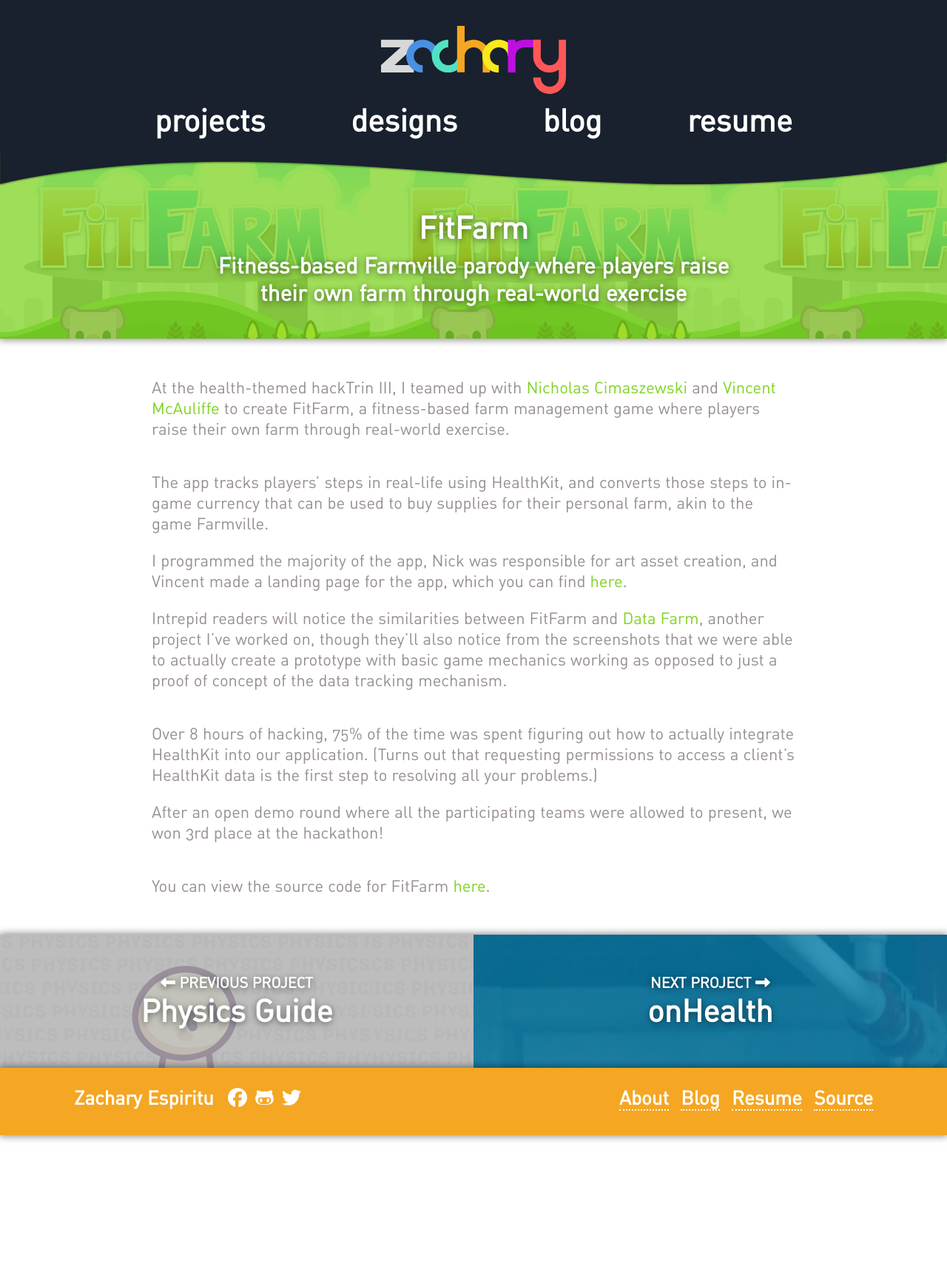
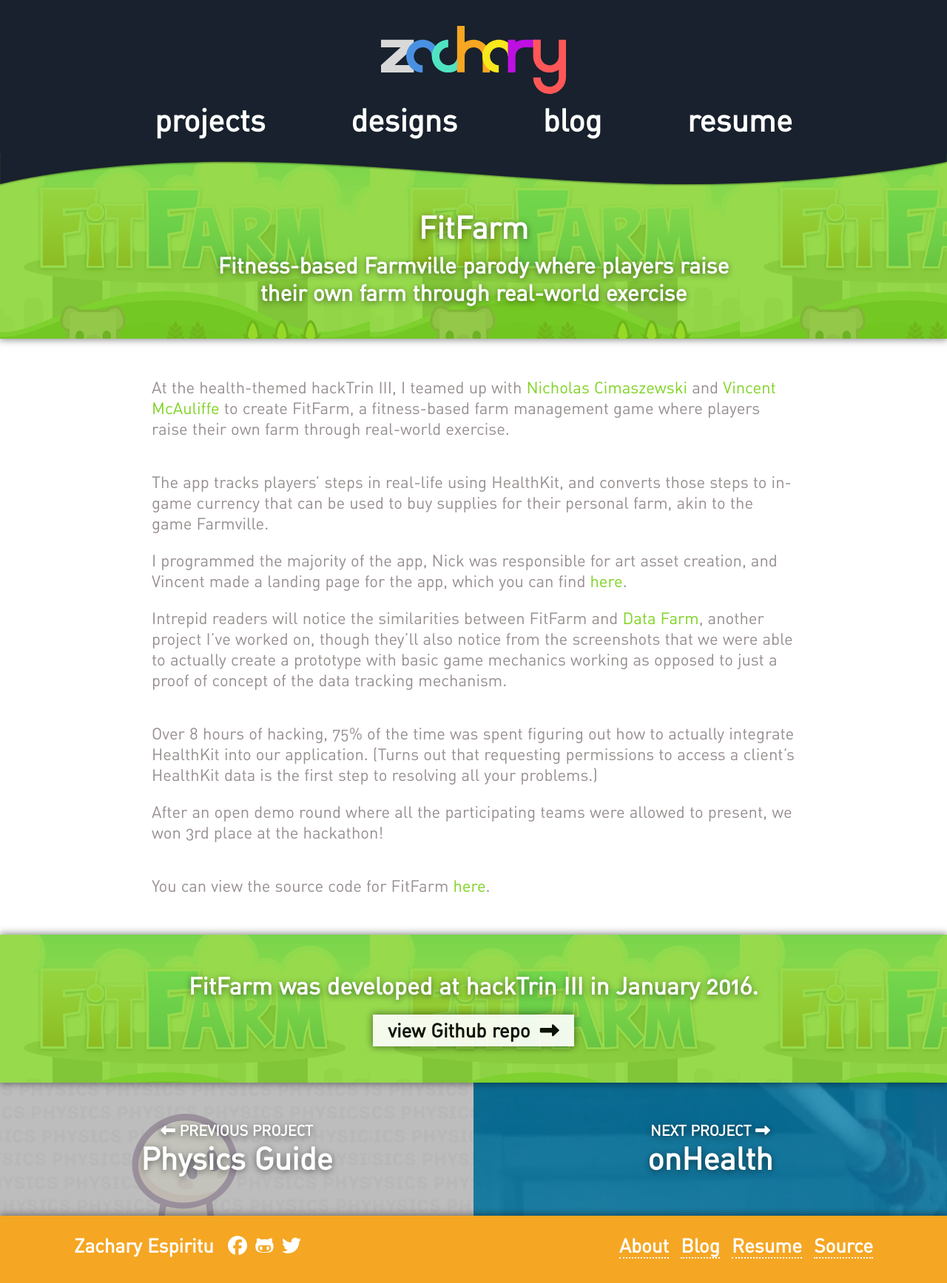
Before and after one commit to ZacharyEspiritu/zacharyespiritu.github.io, a Jekyll site: the page built from _projects/2016-01-31-fit-farm.markdown, in a window 1280 px wide. Shown: the whole page at 74% size. Built offline with Jekyll 4.4.1, drawn with Linux system fonts in a browser that asks for light colours; nearby versions of some CDN libraries.

Commit message:
Add post ending tagline CSS

```diff
--- a/_includes/post_preview.html
+++ b/_includes/post_preview.html
@@ -1,7 +1,6 @@
 {% assign next_post = page.next %}
 {% assign previous_post = page.previous %}
 
-<footer class="post-footer">
 <nav role="navigation">
     {% if previous_post %}
         <a href="{{ previous_post.url }}" class="post-block" style="background-image: url('{{ previous_post.image_path }}');">
@@ -44,7 +43,6 @@
         </a>
     {% endif %}
 </nav>
-</footer>
 
 <script>
     $(document).ready(function(){
--- a/_layouts/post.html
+++ b/_layouts/post.html
@@ -18,7 +18,7 @@
         {% include header.html %}
         <main>
             <hgroup class="post-intro" style="background-image: url('{{ page.image_path }}');">
-                <div class="overlay" style="background: {{ page.card_color }}; opacity: 0.75;">
+                <div class="overlay" style="background: {{ page.card_color }}; opacity: 0.8;">
                 </div>
                 <div class="overlay">
                     <div class="intro-wrapper">
@@ -34,7 +34,25 @@
             <article class="post-wrapper">
                 {{ content }}
             </article>
-            {% include post_preview.html %}
+            <footer class="post-footer">
+                {% if page.ending %}
+                    <div class="post-ending" style="background-image: url('{{ page.image_path }}');">
+                        <div class="overlay" style="background: {{ page.card_color }}; opacity: 0.80;">
+                        </div>
+                        <div class="overlay">
+                            <div class="post-ending-content">
+                                <div class="post-ending-tagline">
+                                    {{ page.ending.tagline }}
+                                </div>
+                                <a href="{{ page.ending.link }}" class="post-ending-button">
+                                    {{ page.ending.link_text }} <i class="fa fa-long-arrow-right post-ending-arrow" aria-hidden="true"></i>
+                                </a>
+                            </div>
+                        </div>
+                    </div>
+                {% endif %}
+                {% include post_preview.html %}
+            </footer>
         </main>
         {% include footer.html %}
     </body>
--- a/_projects/2016-01-31-fit-farm.markdown
+++ b/_projects/2016-01-31-fit-farm.markdown
@@ -6,6 +6,10 @@
 card_color: "#7ED321"
 awards:
   - "3rd Place at hackTrin III"
+ending:
+  tagline: FitFarm was developed at hackTrin III in January 2016.
+  link: http://example.com
+  link_text: view Github repo
 ---
 
 At the health-themed hackTrin III, I teamed up with [Nicholas Cimaszewski][nc-github] and [Vincent McAuliffe][vm-github] to create FitFarm, a fitness-based farm management game where players raise their own farm through real-world exercise.
--- a/_sass/styles.scss
+++ b/_sass/styles.scss
@@ -715,9 +715,8 @@
 }
 
 .post-footer {
-  box-shadow: 0px 0px 10px 1px rgba(0,0,0,0.5);
-
   nav {
+    box-shadow: 0px 0px 10px 1px rgba(0,0,0,0.5);
     display: table;
     width: 100%;
     height: 180px;
@@ -781,3 +780,50 @@
     font-size: 18px;
   }
 }
+
+.post-ending {
+  position: relative;
+  z-index: 100;
+  box-shadow: 0px 0px 10px 1px rgba(0,0,0,0.5);
+  height: 200px;
+  text-align: center;
+  display: table;
+  width: 100%;
+  color: white;
+
+  .overlay {
+    text-align: center;
+    position: absolute;
+    width: 100%;
+    min-height: 200px;
+    color: white;
+    display: table;
+  }
+
+  .post-ending-content {
+    display: table-cell;
+    vertical-align: middle;
+  }
+
+  .post-ending-tagline {
+    font-size: 32px;
+    text-shadow: 0px 2px 8px rgba(0, 0, 0, 0.5);
+  }
+
+  .post-ending-button {
+    box-shadow: 0px 0px 10px 1px rgba(0,0,0,0.5);
+    margin-top: 19px;
+    display: inline-block;
+    font-size: 26px;
+    background: white;
+    min-width: 260px;
+    padding: 5px 6px;
+    opacity: 0.90;
+    text-decoration: none;
+    color: black;
+
+    .post-ending-arrow {
+      margin-left: 6px;
+    }
+  }
+}
```
Lines whose indentation alone changed are shown as unchanged.
